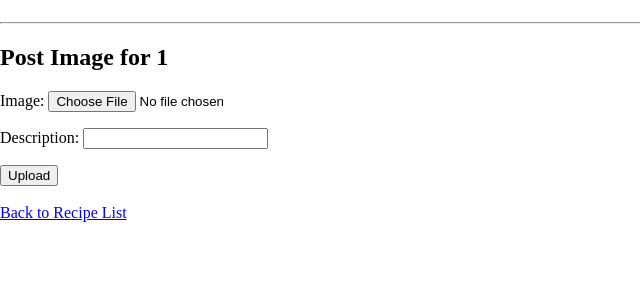
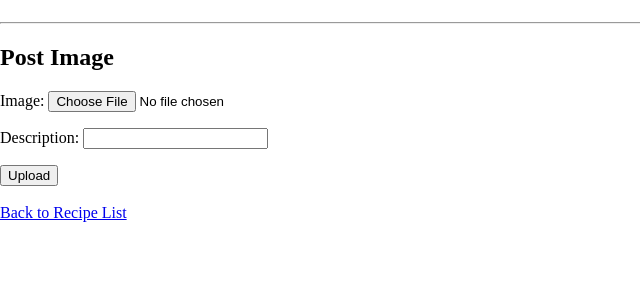
Before and after one commit to Andre-Villarin/recipebook-villarin-andre, a Django app: template recipebook/templates/add_image.html in a window 1280 px wide. Shown: the part 58-358 px from the top of the page, without its empty margins (0-640 px from the left). Run offline with Django 5.2, Linux system fonts and the light colour scheme; the template is opened without the code that fills it: values that come from a table or form of the project are taken from there, others are empty; tables that the repository leaves empty hold one stand-in row (values such as "Sample post").

Commit message:
Fixed header

```diff
--- a/recipebook/templates/add_image.html
+++ b/recipebook/templates/add_image.html
@@ -6,9 +6,7 @@
 {% block title %} Post Recipe {% endblock %}
 
 {% block content %}
-    <h2>
-        Post Image for {{ recipe.id }}
-    </h2>
+    <h2> Post Image </h2>
 
     <form method="POST" enctype="multipart/form-data">
         {% csrf_token %}
```
